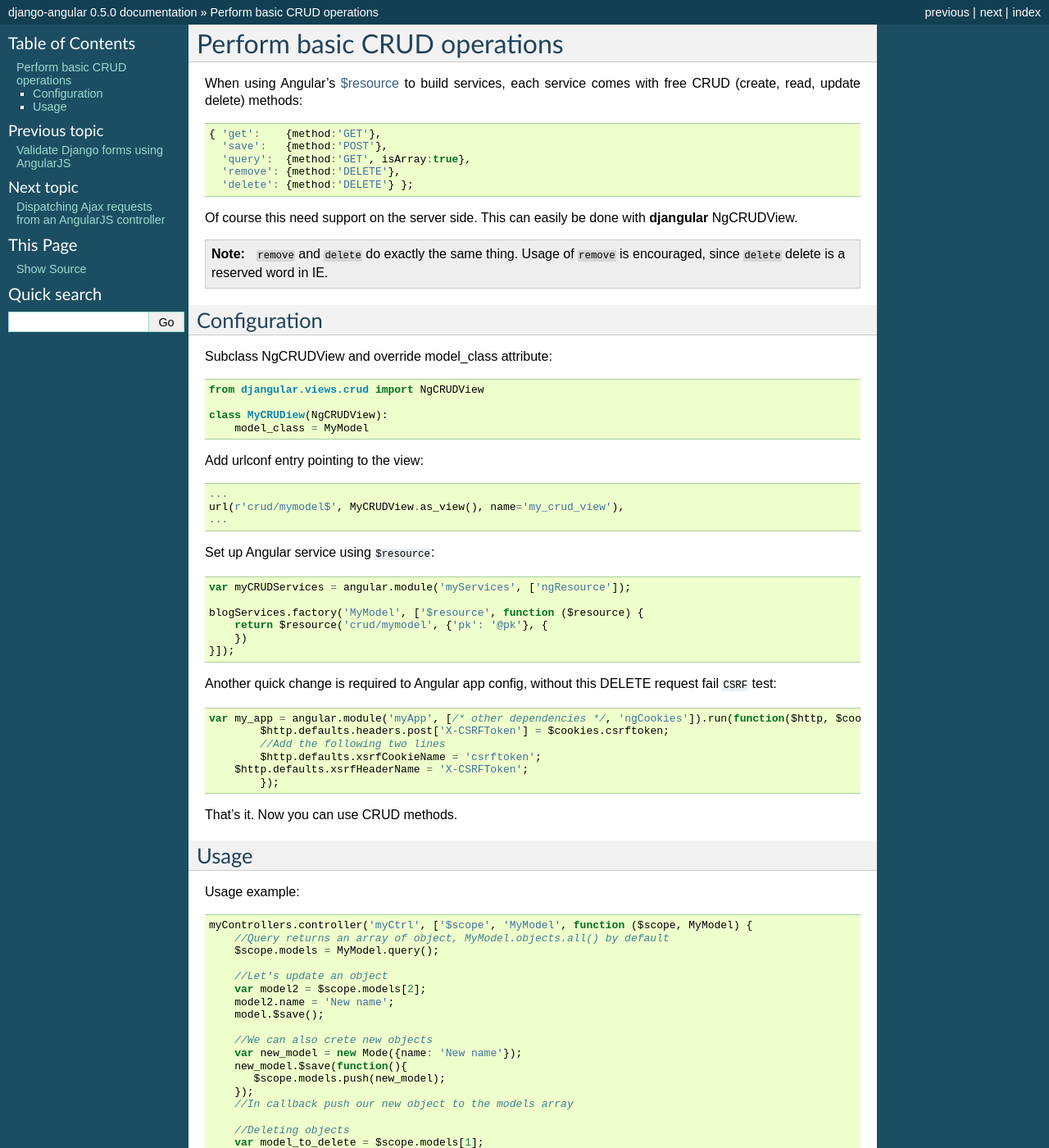
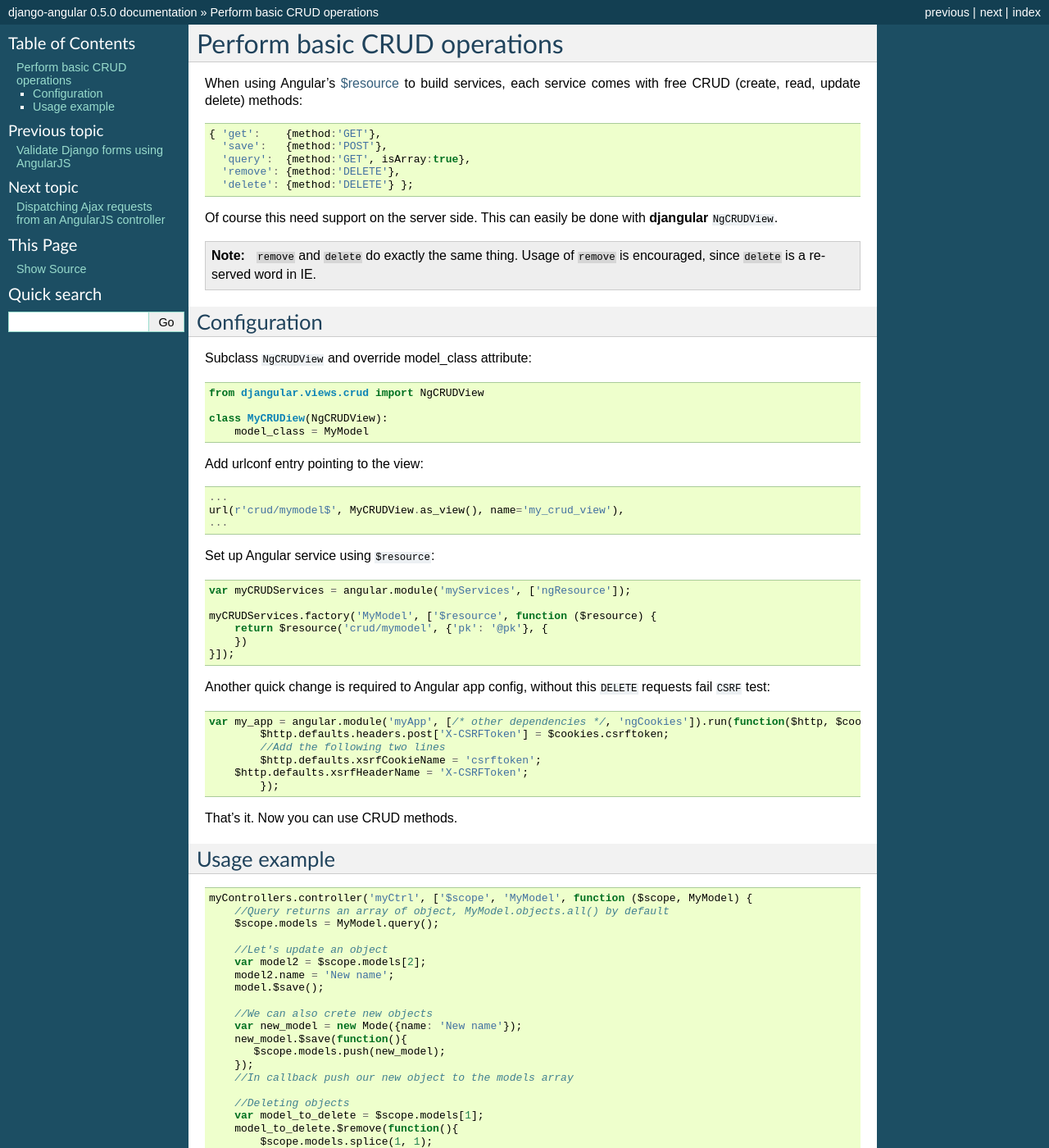
Before and after one commit to kimarakov/django_angular, a Sphinx documentation site: the page built from docs/basic-crud-operations.rst, in a window 1280 px wide and 1400 px high. Shown: the whole window at 82% size. Built offline with Sphinx 7.4.7, drawn with Linux system fonts in a browser that asks for light colours.

Commit message:
docs updates

```diff
--- a/docs/basic-crud-operations.rst
+++ b/docs/basic-crud-operations.rst
@@ -15,14 +15,14 @@ When using Angular's `$resource`_ to build services, each service comes with fre
       'remove': {method:'DELETE'},
       'delete': {method:'DELETE'} };
 
-Of course this need support on the server side. This can easily be done with **djangular** NgCRUDView.
+Of course this need support on the server side. This can easily be done with **djangular** ``NgCRUDView``.
 
 .. note:: ``remove`` and ``delete`` do exactly the same thing. Usage of ``remove`` is encouraged, since
-          ``delete`` delete is a reserved word in IE.
+          ``delete`` is a reserved word in IE.
 
 Configuration
 -------------
-Subclass NgCRUDView and override model_class attribute::
+Subclass ``NgCRUDView`` and override model_class attribute::
 
   from djangular.views.crud import NgCRUDView
 
@@ -41,11 +41,11 @@ Set up Angular service using ``$resource``:
 
     var myCRUDServices = angular.module('myServices', ['ngResource']);
 
-    blogServices.factory('MyModel', ['$resource', function ($resource) {
+    myCRUDServices.factory('MyModel', ['$resource', function ($resource) {
         return $resource('crud/mymodel', {'pk': '@pk'}, {
         })
     }]);
-Another quick change is required to Angular app config, without this DELETE request fail ``CSRF`` test:
+Another quick change is required to Angular app config, without this ``DELETE`` requests fail ``CSRF`` test:
 
 .. code-block:: javascript
 
@@ -58,9 +58,8 @@ Another quick change is required to Angular app config, without this DELETE requ
 
 That's it. Now you can use CRUD methods.
 
-Usage
------
-Usage example:
+Usage example
+-------------
 
 .. code-block:: javascript
 
```
